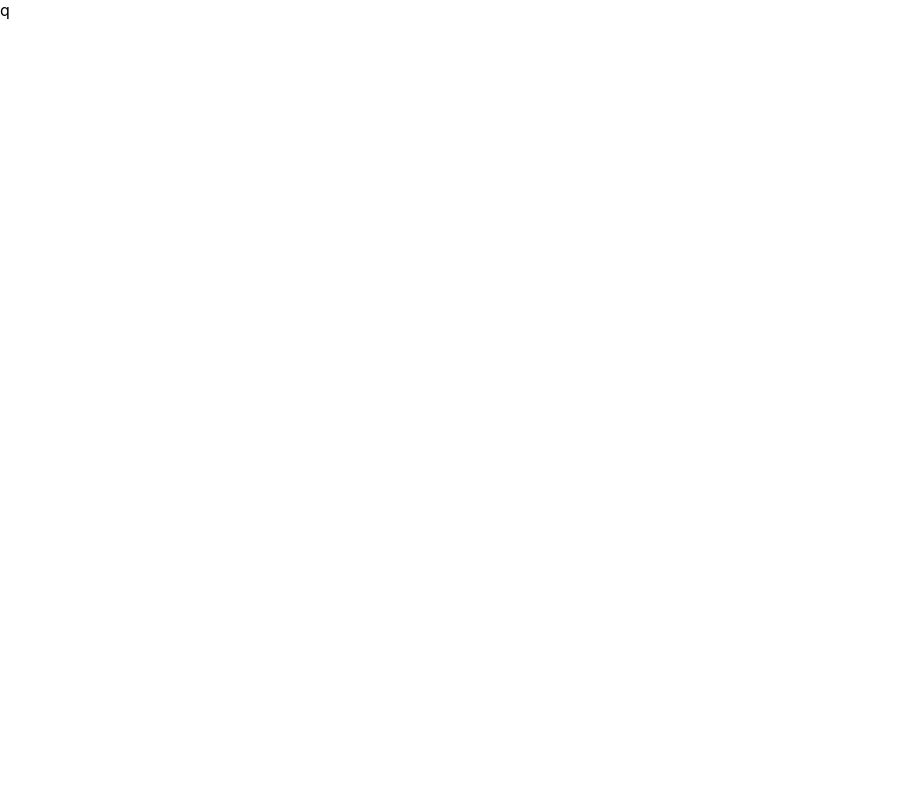
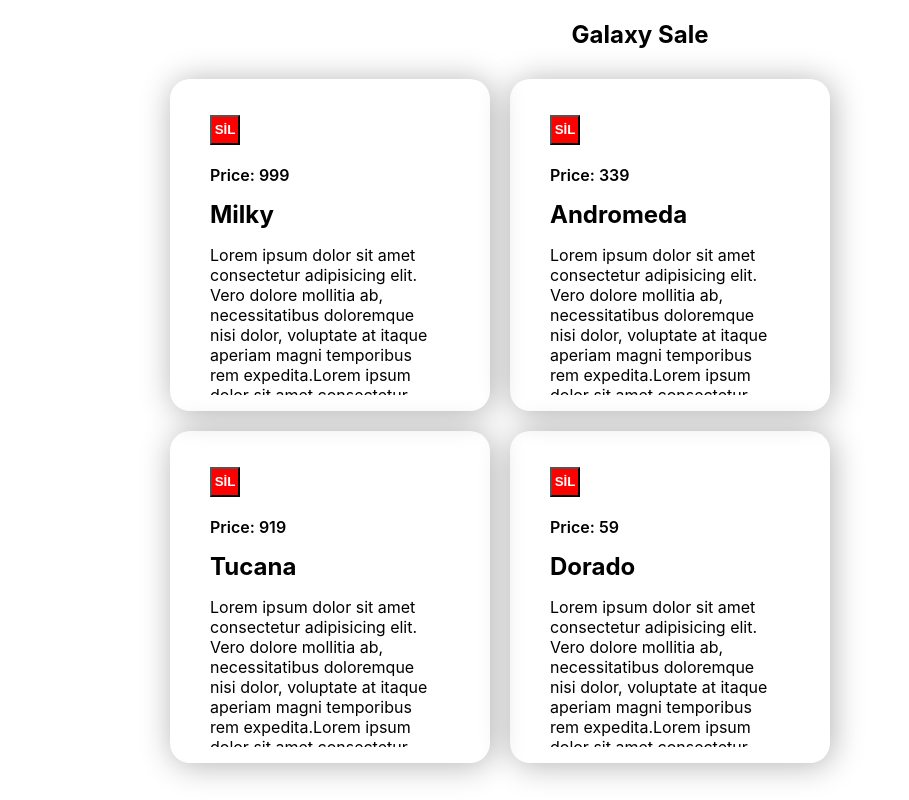
Before and after one commit to oguzhanascier/react, a React (Create React App) app in the folder crud-react/: page / in a window 1280 px wide. Shown: the whole page, without its empty margins (0-909 px from the left). Built offline with nearby package versions, Linux system fonts and the light colour scheme; data requests are answered from the project's data file.

Commit message:
Loading, props binding, delete function

```diff
--- a/crud-react/src/App.js
+++ b/crud-react/src/App.js
@@ -1,9 +1,37 @@
+import { useEffect,useState } from 'react';
+import axios from 'axios';
 import './App.css';
+import Courses from './Courses'
+import Loading from './Loading';
+
 
 function App() {
+  const [courses, setCourses] = useState([])
+  const [loading, setLoading] = useState(true)
+
+const deleteCourse=(id)=>{
+  const newCoursesList= courses.filter((course)=> course.id !== id)
+  setCourses(newCoursesList)
+}
+
+  const fetchCourses = async () => {
+    try {
+    const res = await axios.get('http://localhost:3000/courses')
+    setCourses(res.data)
+    setLoading(false)
+    } catch (error) {
+    setLoading(false)
+      console.log(error)
+    }
+  }
+  useEffect(() => {
+    fetchCourses()
+  }, []) //will only work for the first time
+
   return (
     <div className="App">
-      q
+     { loading ? (<Loading/>) : (  <Courses courses={courses}  removeCourse={deleteCourse}/>)}
+
     </div>
   );
 }
--- a/crud-react/src/Course.js
+++ b/crud-react/src/Course.js
@@ -1,8 +1,17 @@
 import React from 'react'
 
-function Course() {
+function Course({ id, content, title,  price, removeCourse }) {
+
+
   return (
-    <div>Course</div>
+    <div className='course-card'>
+      <ul className='course'>
+        <button className='buttonLi' onClick={() => removeCourse(id)}>SİL</button>
+        <li className='price'>Price: {price}</li>
+        <li className='title' >{title}</li>
+        <li>{content}</li>
+      </ul>
+    </div>
   )
 }
 
--- a/crud-react/src/Courses.js
+++ b/crud-react/src/Courses.js
@@ -1,6 +1,19 @@
-function Courses() {
+import Course from './Course'
+function Courses({ courses,removeCourse }) {
   return (
-    <div>Courses</div>
+    <div>
+      <div>
+        <h2>Galaxy Sale</h2>
+      </div>
+      <div className="container">
+        {courses.map((course,i) => {
+          return (
+            <Course key={i} {...course} removeCourse={removeCourse} /> // we'll access subkeys if we will send it like this
+            // <Course key={i} course={course} />
+          )
+        })}
+      </div>
+    </div>
   )
 }
 
--- a/crud-react/src/Loading.js
+++ b/crud-react/src/Loading.js
@@ -2,7 +2,7 @@ import React from 'react'
 
 function Loading() {
   return (
-    <div>Loading</div>
+    <div>Loading...</div>
   )
 }
 
```
